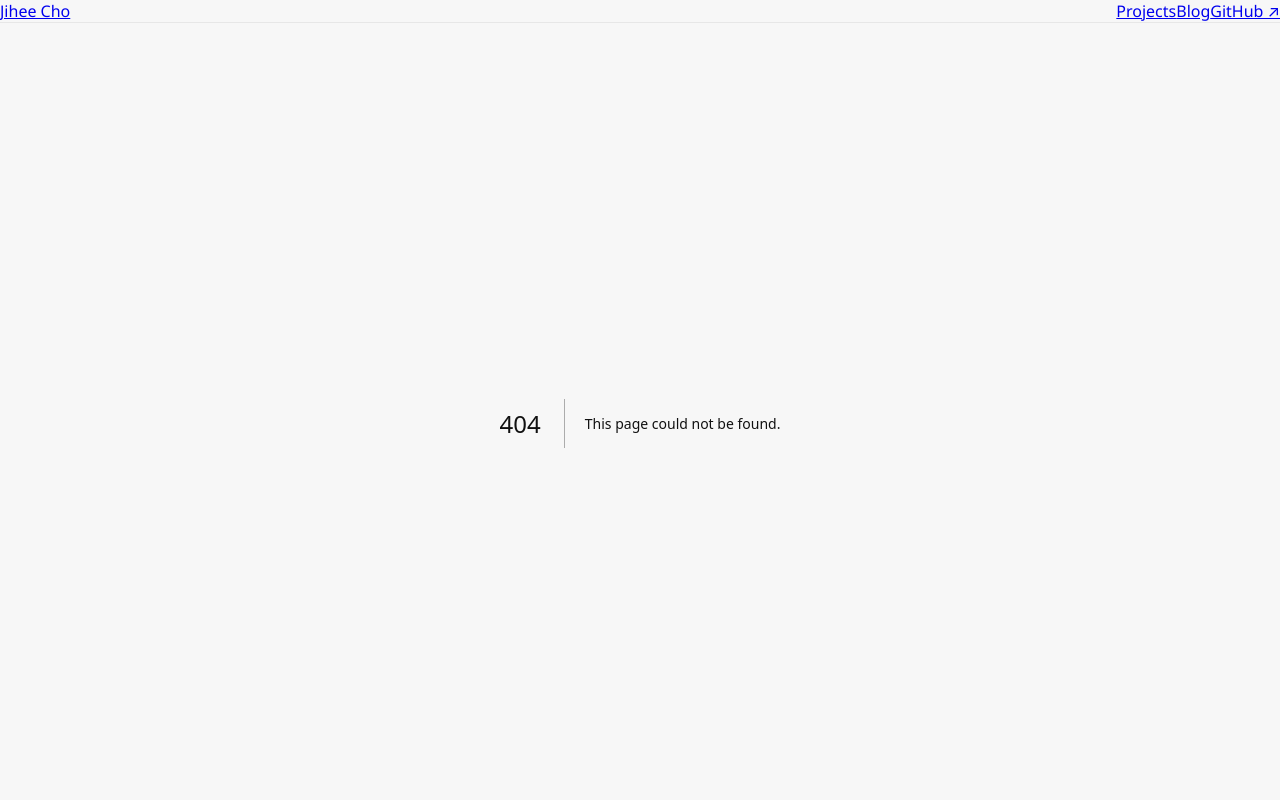
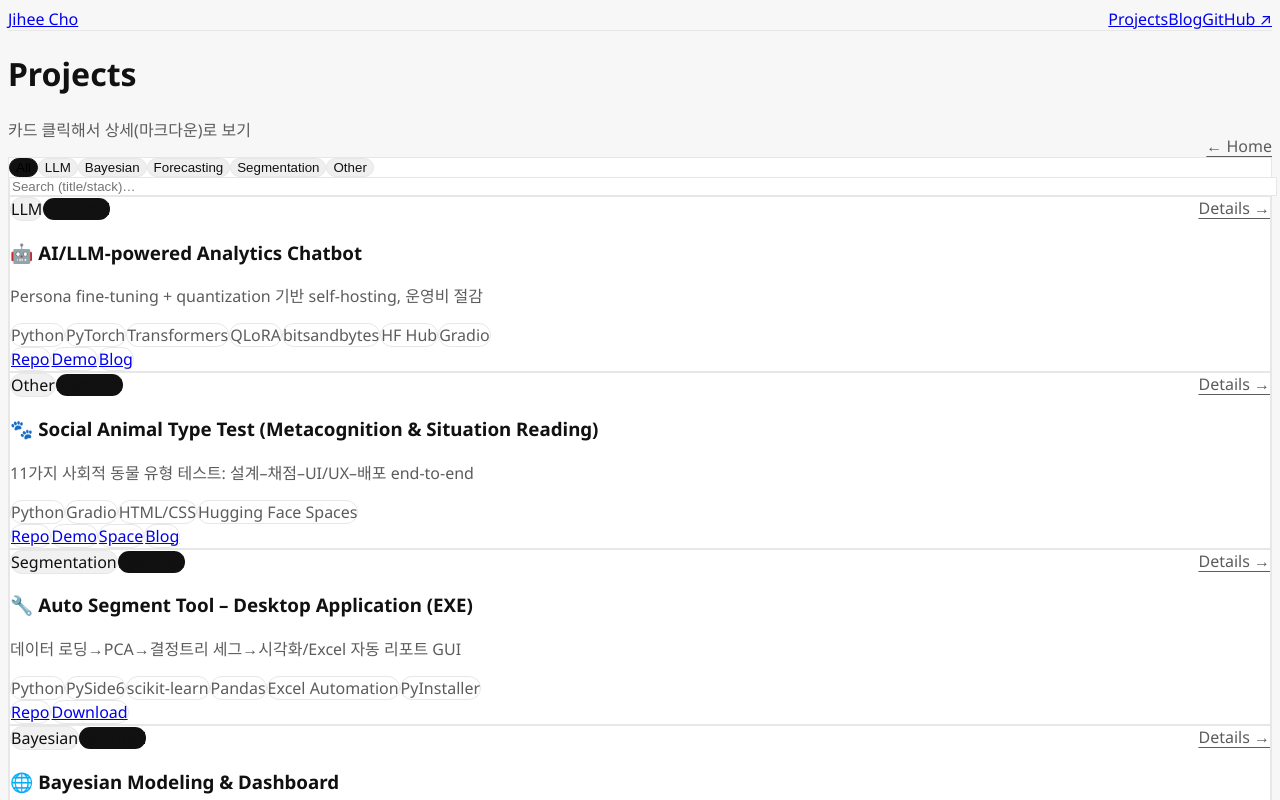
Before and after one commit to jay-lay-down/jihee-portfolio, a Next.js app: page /projects in a window 1280 px wide. Before the commit this address had no page. Shown: the top 800 px of the page. Built offline with nearby package versions, Linux system fonts and the light colour scheme.

Commit message:
Create page.tsx

```diff
--- /dev/null
+++ b/app/projects/page.tsx
@@ -0,0 +1,24 @@
+import ProjectsGrid from "@/components/ProjectsGrid";
+import { PROJECTS } from "./data";
+
+export default function ProjectsPage() {
+  return (
+    <main className="min-h-screen p-6">
+      <div className="mx-auto max-w-5xl">
+        <div className="flex items-end justify-between gap-3">
+          <div>
+            <h1 className="text-2xl font-semibold tracking-tight">Projects</h1>
+            <p className="mt-2 text-sm text-[var(--muted)]">카드 클릭해서 상세(마크다운)로 보기</p>
+          </div>
+          <a className="text-sm underline underline-offset-4 text-[var(--muted)] hover:text-[var(--fg)] transition" href="/">
+            ← Home
+          </a>
+        </div>
+
+        <div className="mt-6 rounded-3xl border border-[var(--line)] bg-[var(--card)] p-6">
+          <ProjectsGrid projects={PROJECTS} mode="all" />
+        </div>
+      </div>
+    </main>
+  );
+}
```
